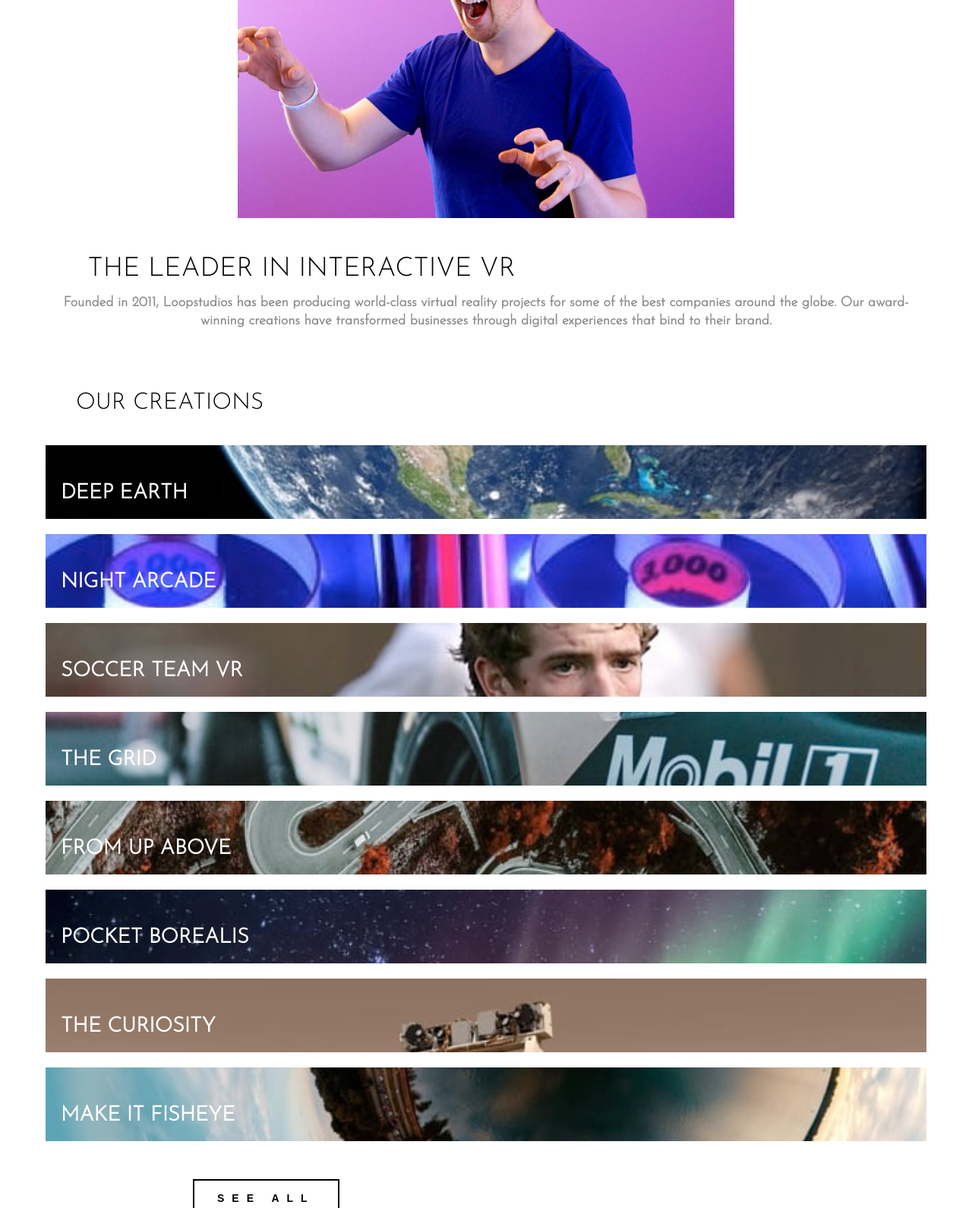
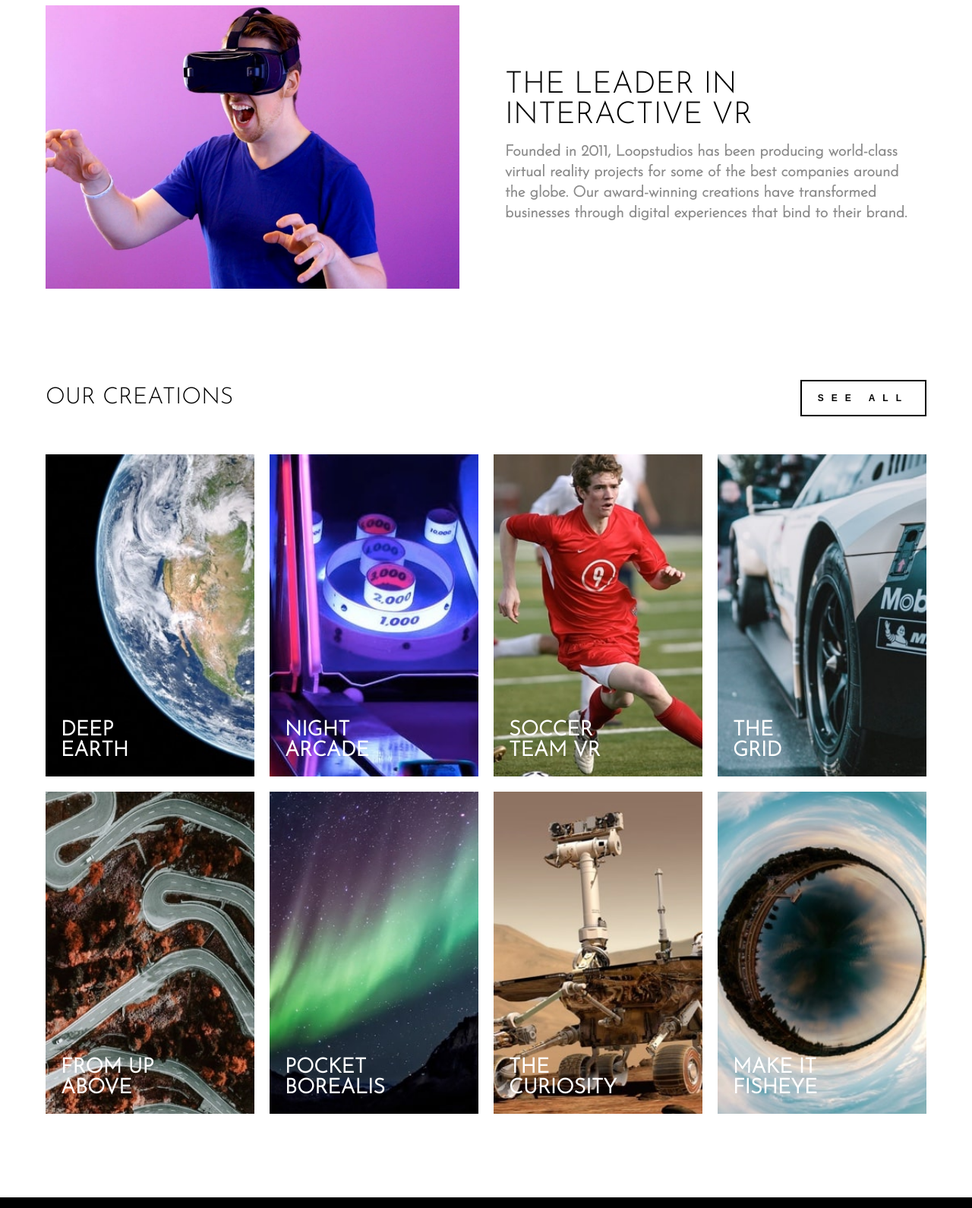
Before and after one commit to Albertofusa/Loopstudios-landing-responsive, a plain HTML site: page index.html in a window 1280 px wide. Shown: the part 815-2405 px from the top of the page at 76% size. Drawn offline with Linux system fonts and the light colour scheme.

Commit message:
agregando el header y main desktop

```diff
--- a/index.html
+++ b/index.html
@@ -35,6 +35,23 @@
             src="/images/icon-hamburger.svg"
             alt="icon-hamburger"
           />
+          <div class="links__desktop__box">
+            <div>
+              <a class="link__desktop" href="">About</a>
+            </div>
+            <div>
+              <a class="link__desktop" href="">Careers</a>
+            </div>
+            <div>
+              <a class="link__desktop" href="">Events</a>
+            </div>
+            <div>
+              <a class="link__desktop" href="">Products</a>
+            </div>
+            <div>
+              <a class="link__desktop" href="">Support</a>
+            </div>
+          </div>
         </nav>
         <div class="header-box">
           <p class="header-box__copy">IMMERSIVE EXPERIENCES THAT DELIVER</p>
@@ -43,10 +60,18 @@
     </header>
     <main class="helper">
       <section class="section-vr">
-        <img
-          src="/images/mobile/image-interactive.jpg"
-          alt="image-interactive"
-        />
+        <div class="section-vr__box__img--desktop">
+          <img
+            class="img-interactive-desktop"
+            src="/images/desktop/image-interactive.jpg"
+            alt="interactive-desktop"
+          />
+          <img
+            class="img-interactive-mobile"
+            src="/images/mobile/image-interactive.jpg"
+            alt="image-interactive"
+          />
+        </div>
         <div class="section-vr__box">
           <h2 class="section-vr__box__title">THE LEADER IN INTERACTIVE VR</h2>
           <p class="section-vr__box__copy">
@@ -59,8 +84,11 @@
       </section>
       <!--Banner-->
       <section class="section__banner">
-        <article>
-          <h2 class="banner__title">OUR CREATIONS</h2>
+        <article class="section__button_desktop">
+          <div>
+            <h2 class="banner__title">OUR CREATIONS</h2>
+          </div>
+          <button class="banner__button button__desktop">SEE ALL</button>
         </article>
         <article class="banner__boxes">
           <div class="banner">
@@ -89,7 +117,7 @@
           </div>
         </article>
         <div class="banner__button__box">
-          <button class="banner__button">SEE ALL</button>
+          <button class="banner__button button__mobile">SEE ALL</button>
         </div>
       </section>
     </main>
--- a/style.css
+++ b/style.css
@@ -34,6 +34,20 @@ a {
 button {
   outline: 0;
   border: 0;
+}
+
+/* reseteos */
+
+.links__desktop__box {
+  display: none;
+}
+
+.img-interactive-desktop {
+  display: none;
+}
+
+.button__desktop {
+  display: none;
 }
 
 /*helper*/
@@ -136,6 +150,7 @@ button {
   background-image: url(/images/mobile/image-deep-earth.jpg);
   background-repeat: no-repeat;
   background-size: cover;
+  cursor: pointer;
 }
 
 .banner__arcade {
@@ -178,19 +193,20 @@ button {
 
 .banner__button__box {
   width: 100%;
-  max-width: 70%;
-  margin: 0 auto;
-  padding: 5rem 2rem 0 2rem;
+  padding-top: 4rem;
+  display: flex;
+  justify-content: center;
 }
 
 .banner__button {
   border: 2px solid var(--black);
   background-color: var(--White);
-  padding: 1.5rem 3rem;
-  font-size: 14px;
+  padding: 1.5rem 2.1rem;
+  font-size: 12px;
   letter-spacing: 1rem;
   font-weight: 700;
   color: var(--black);
+  cursor: pointer;
 }
 
 /* Footer */
@@ -206,7 +222,6 @@ button {
   flex-direction: column;
   gap: 2rem;
   padding-top: 2rem;
-
 }
 
 .logo__footer {
@@ -250,3 +265,241 @@ button {
   width: 100%;
   margin: 0 auto;
 }
+
+/* mediaqueries */
+
+/* 500px */
+
+@media (min-width: 500px) {
+  .section-vr__box__title {
+    font-size: 3.5rem;
+    font-weight: 300;
+    padding-bottom: 1.5rem;
+    max-width: 65%;
+    margin: 0 auto;
+  }
+
+  .banner__title {
+    font-size: 3rem;
+    font-weight: 300;
+    padding: 0 4rem 4rem 4rem;
+    width: 100%;
+    max-width: 75%;
+    margin: 0 auto;
+  }
+}
+
+/* 700px */
+
+@media (min-width: 700px) {
+  .section-vr__box__title {
+    font-size: 3.5rem;
+    font-weight: 300;
+    padding-bottom: 1.5rem;
+    max-width: 90%;
+    margin: 0 auto;
+  }
+
+  .banner__title {
+    font-size: 3rem;
+    font-weight: 300;
+    padding: 0 4rem 4rem 4rem;
+    width: 100%;
+    max-width: 50%;
+    margin: 0 auto;
+  }
+
+  .banner__boxes {
+    width: 100%;
+    display: grid;
+    grid-template-columns: repeat(2, 1fr);
+    grid-template-rows: 0;
+    gap: 2rem;
+  }
+}
+
+/* 900px */
+
+@media (min-width: 900px) {
+  .icon-hamburger {
+    display: none;
+  }
+
+  .links__desktop__box {
+    display: flex;
+    justify-content: center;
+    gap: 2rem;
+  }
+
+  .link__desktop {
+    color: var(--White);
+    font-size: 18px;
+    font-weight: 700;
+    cursor: pointer;
+  }
+
+  .section-vr__box__title {
+    font-size: 3.5rem;
+    font-weight: 300;
+    padding-bottom: 1.5rem;
+    max-width: 70%;
+    margin: 0 auto;
+  }
+
+  .banner__title {
+    font-size: 3rem;
+    font-weight: 300;
+    padding: 0 4rem 4rem 4rem;
+    width: 100%;
+    max-width: 45%;
+    margin: 0 auto;
+  }
+
+  .footer__copyright {
+    color: var(--dark-gray);
+    font-size: 10px;
+    max-width: 20%;
+    width: 100%;
+    margin: 0 auto;
+  }
+
+  /* 1200px */
+
+  @media (min-width: 1200px) {
+    .header {
+      background-image: url(/images/desktop/image-hero.jpg);
+      background-size: cover;
+      background-repeat: no-repeat;
+      width: 100%;
+    }
+
+    .header-box {
+      padding-bottom: 27rem;
+    }
+
+    .header-box__copy {
+      border: 2px solid var(--White);
+      color: var(--White);
+      font-size: 7rem;
+      padding: 1rem;
+      width: 100%;
+      max-width: 55%;
+      line-height: 8 rem;
+    }
+
+    .section-vr {
+      display: flex;
+      align-items: center;
+      flex-direction: row;
+      gap: 5rem;
+      padding-top: 8rem;
+      padding-bottom: 12rem;
+    }
+
+    .img-interactive-desktop {
+      display: block;
+    }
+
+    .img-interactive-mobile {
+      display: none;
+    }
+
+    .section-vr__box__img--desktop,
+    .section-vr__box {
+      flex: 1;
+    }
+
+    .section-vr__box__title {
+      font-size: 4rem;
+      font-weight: 300;
+      padding-bottom: 1.5rem;
+      max-width: 100%;
+      margin: 0 auto;
+    }
+
+    .section-vr__box__copy {
+      font-size: 20px;
+      line-height: 2.7rem;
+      text-align: left;
+      font-weight: 600;
+      color: var(--dark-gray);
+    }
+
+    .button__desktop {
+      display: block;
+    }
+
+    .section__button_desktop {
+      width: 100%;
+      display: flex;
+      justify-content: space-between;
+      align-items: center;
+      padding-bottom: 5rem;
+    }
+
+    .banner__title {
+      font-size: 3rem;
+      font-weight: 300;
+      padding: 0;
+      width: 100%;
+      max-width: 100%;
+    }
+
+    .banner__boxes {
+      width: 100%;
+      display: grid;
+      grid-template-columns: repeat(4, 1fr);
+      grid-template-rows: repeat(2, 1fr);
+      gap: 2rem;
+    }
+
+    .banner {
+      width: 100%;
+      background-image: url(/images/desktop/image-deep-earth.jpg);
+      background-repeat: no-repeat;
+      background-size: cover;
+    }
+
+    .banner__arcade {
+      background-image: url(/images/desktop/image-night-arcade.jpg);
+    }
+
+    .banner__soccer {
+      background-image: url(/images/desktop/image-soccer-team.jpg);
+    }
+
+    .banner__car {
+      background-image: url(/images/desktop/image-grid.jpg);
+    }
+
+    .banner__way {
+      background-image: url(/images/desktop/image-from-above.jpg);
+    }
+
+    .banner__borealis {
+      background-image: url(/images/desktop/image-pocket-borealis.jpg);
+    }
+
+    .banner__curiosity {
+      background-image: url(/images/desktop/image-curiosity.jpg);
+    }
+
+    .banner__make {
+      background-image: url(/images/desktop/image-fisheye.jpg);
+    }
+
+    .banner__copy {
+      color: var(--White);
+      font-size: 2.7rem;
+      padding: 35rem 10rem 2rem 2rem;
+    }
+
+    .banner__copy__litle {
+      padding: 35rem 19rem 2rem 2rem;
+    }
+
+    .button__mobile {
+      display: none;
+    }
+  }
+}
```
